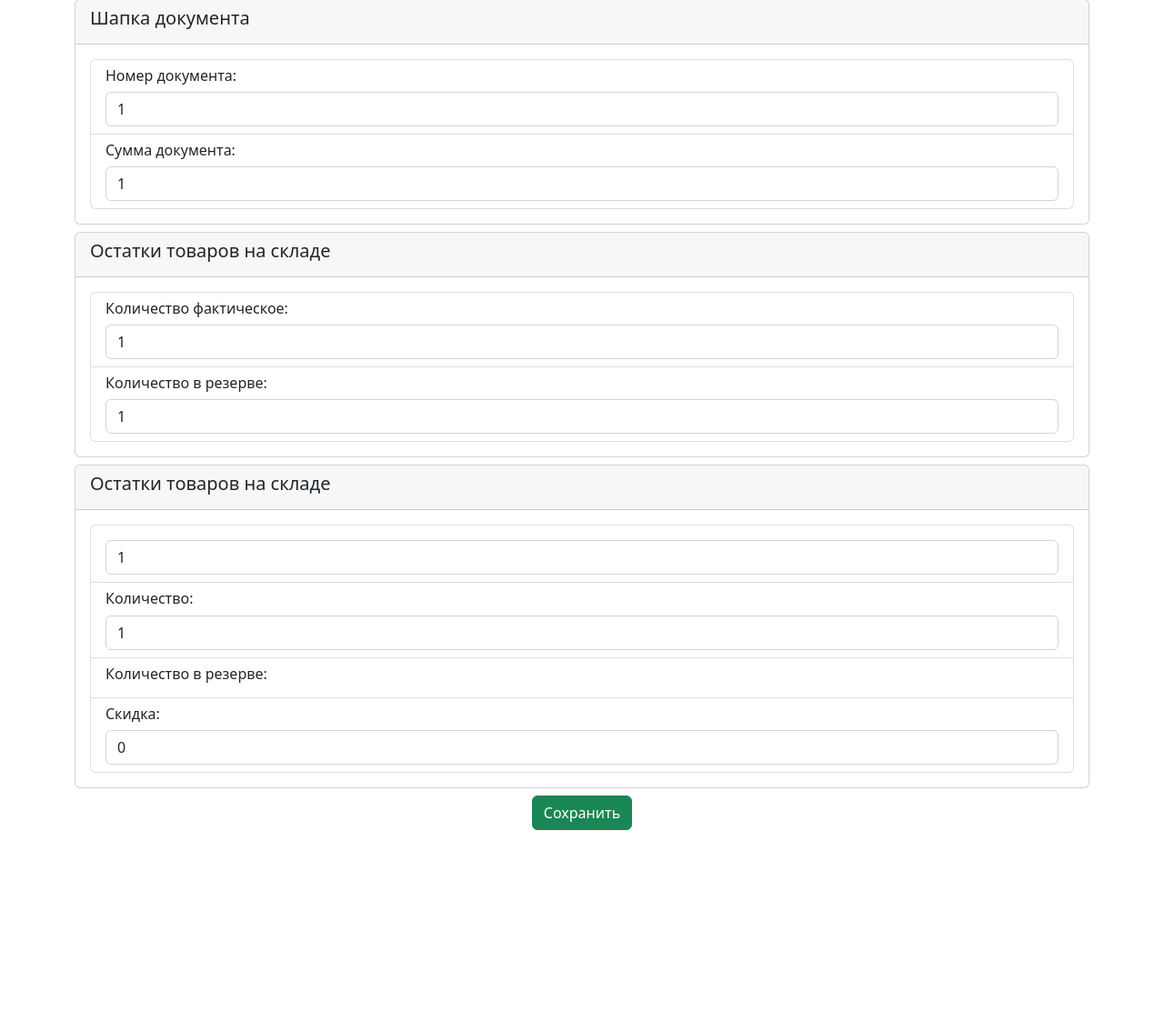
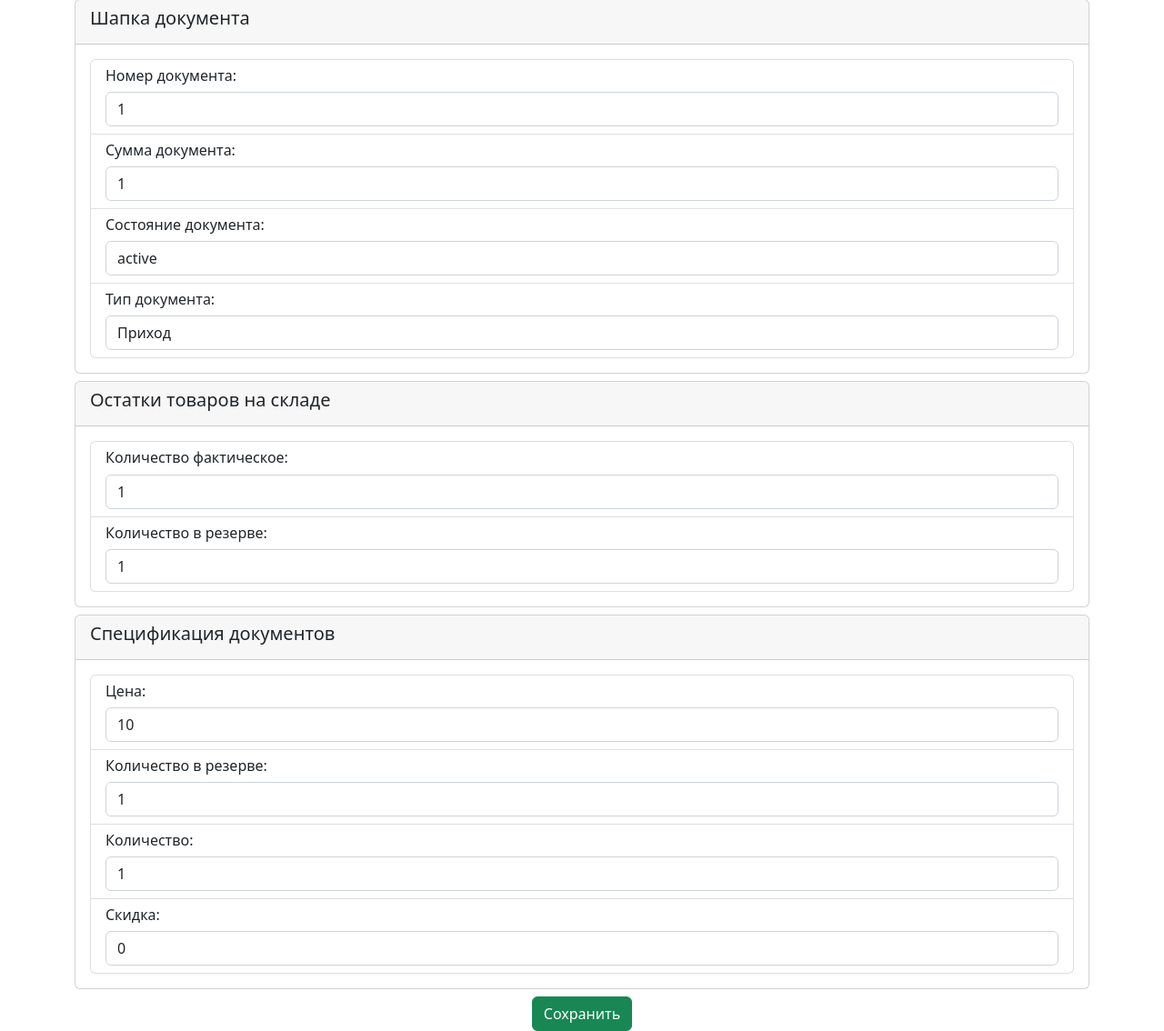
Before and after one commit to Artem-bobunov/test_TMK_PP, a Django app: page /update/1 in a window 1280 px wide. Shown: the part 547-1681 px from the top of the page at 91% size. Before the commit the page ends 1460 px from the top, so only its background shows below. Run offline with Django 3.2, Linux system fonts and the light colour scheme; tables that the repository leaves empty hold one stand-in row (values such as "Sample post").

Commit message:
Update update.html

```diff
--- a/test_dev/templates/update.html
+++ b/test_dev/templates/update.html
@@ -35,6 +35,8 @@
                 <li class="list-group-item"><h6>{{ form1.number_document.label_tag }}</h6>{{form1.number_document}}</li>
 <!--                <li class="list-group-item"><h6> </h6>{{form1.date}}</li>-->
                 <li class="list-group-item"><h6> {{ form1.summ_document.label_tag }}</h6>{{form1.summ_document}}</li>
+                <li class="list-group-item"><h6> {{ form1.state_document.label_tag }}</h6>{{form1.state_document}}</li>
+                <li class="list-group-item"><h6> {{ form1.type_document.label_tag }}</h6>{{form1.type_document}}</li>
             </ul>
         </div>
     </div>
@@ -52,15 +54,15 @@
     </div>
     <div class="card mt-2">
         <div class="card-header">
-            <h5 class="card-title">Остатки товаров на складе</h5>
+            <h5 class="card-title">Спецификация документов</h5>
         </div>
         <div class="card-body">
 
             <ul class="list-group">
-                <li class="list-group-item"><h6> {{ form.price.label_tag }}</h6>{{form.counts}}</li>
-                <li class="list-group-item"><h6> {{ form.counts.label_tag }}</h6>{{form.counts_reserv}}</li>
-                <li class="list-group-item"><h6> {{ form.counts_reserv.label_tag }}</h6>{{form.price}}</li>
-                <li class="list-group-item"><h6> {{ form.discount.label_tag }}</h6>{{form.discount}}</li>
+                <li class="list-group-item"><h6>{{ form.prices.label_tag }}</h6>{{form.prices}}</li>
+                <li class="list-group-item"><h6>{{ form.counts_reserv.label_tag }}</h6>{{form.counts_reserv}}</li>
+                <li class="list-group-item"><h6>{{ form.counts.label_tag }}</h6>{{form.counts}}</li>
+                <li class="list-group-item"><h6>{{ form.discount.label_tag }}</h6>{{form.discount}}</li>
             </ul>
         </div>
     </div>
```
